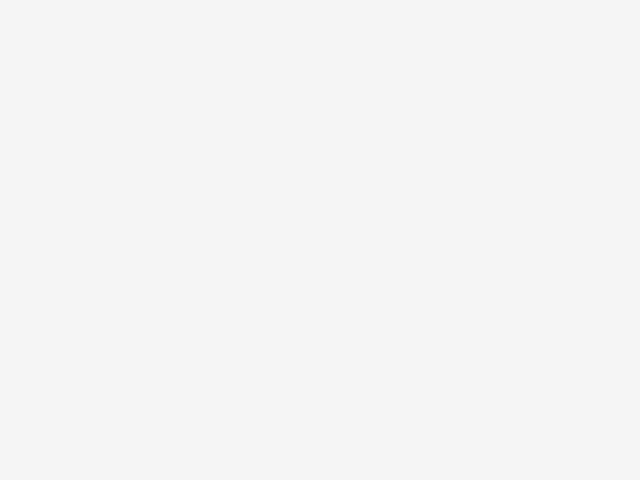
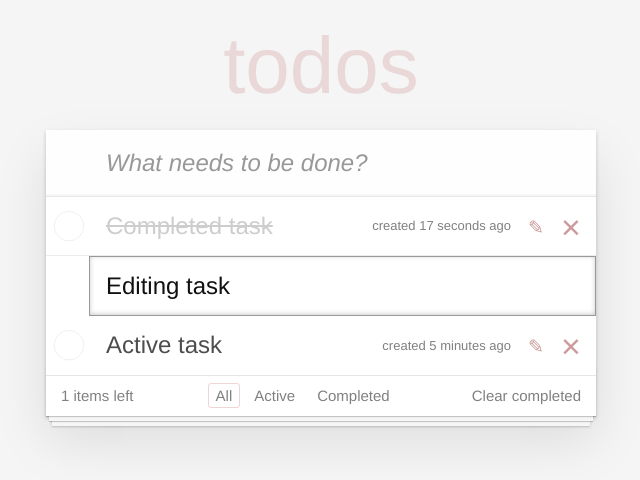
Before and after one commit to DenisShagi/Todo-K, a React (Vite) app: page / in a window 1280 px wide. Shown: the top 480 px of the page, without its empty margins (319-959 px from the left). Built offline with nearby package versions, Linux system fonts and the light colour scheme.

Commit message:
style: Transferred the layout

```diff
--- a/src/App.jsx
+++ b/src/App.jsx
@@ -1,5 +1,17 @@
+import NewTaskForm from './components/NewTaskForm'
+import TaskList from './components/TaskList'
+import Footer from './components/Footer'
+
 function App() {
-	return <></>
+	return (
+		<section className='todoapp'>
+			<NewTaskForm />
+			<section className='main'>
+        <TaskList />
+				<Footer />
+			</section>
+		</section>
+	)
 }
 
 export default App
--- /dev/null
+++ b/src/components/Footer.jsx
@@ -0,0 +1,13 @@
+import TasksFilter from './TasksFilter'
+
+const Footer = () => {
+	return (
+		<footer className='footer'>
+			<span className='todo-count'>1 items left</span>
+			<TasksFilter />
+			<button className='clear-completed'>Clear completed</button>
+		</footer>
+	)
+}
+
+export default Footer
--- /dev/null
+++ b/src/components/NewTaskForm.jsx
@@ -0,0 +1,14 @@
+const NewTaskForm = () => {
+	return (
+		<header className='header'>
+			<h1>todos</h1>
+			<input
+				className='new-todo'
+				placeholder='What needs to be done?'
+				autoFocus
+			/>
+		</header>
+	)
+}
+
+export default NewTaskForm
--- /dev/null
+++ b/src/components/Task.jsx
@@ -0,0 +1,42 @@
+const Task = () => {
+	return (
+		<>
+			<li className='completed'>
+				<div className='view'>
+					<input className='toggle' type='checkbox' />
+					<label>
+						<span className='description'>Completed task</span>
+						<span className='created'>created 17 seconds ago</span>
+					</label>
+					<button className='icon icon-edit'></button>
+					<button className='icon icon-destroy'></button>
+				</div>
+			</li>
+			<li className='editing'>
+				<div className='view'>
+					<input className='toggle' type='checkbox' />
+					<label>
+						<span className='description'>Editing task</span>
+						<span className='created'>created 5 minutes ago</span>
+					</label>
+					<button className='icon icon-edit'></button>
+					<button className='icon icon-destroy'></button>
+				</div>
+				<input type='text' className='edit' value='Editing task' />
+			</li>
+			<li>
+				<div className='view'>
+					<input className='toggle' type='checkbox' />
+					<label>
+						<span className='description'>Active task</span>
+						<span className='created'>created 5 minutes ago</span>
+					</label>
+					<button className='icon icon-edit'></button>
+					<button className='icon icon-destroy'></button>
+				</div>
+			</li>
+		</>
+	)
+}
+
+export default Task
--- /dev/null
+++ b/src/components/TaskList.jsx
@@ -0,0 +1,11 @@
+import Task from './Task'
+
+const TaskList = () => {
+	return (
+		<ul className='todo-list'>
+			<Task />
+		</ul>
+	)
+}
+
+export default TaskList
--- /dev/null
+++ b/src/components/TasksFilter.jsx
@@ -0,0 +1,17 @@
+const TasksFilter = () => {
+	return (
+		<ul className='filters'>
+			<li>
+				<button className='selected'>All</button>
+			</li>
+			<li>
+				<button>Active</button>
+			</li>
+			<li>
+				<button>Completed</button>
+			</li>
+		</ul>
+	)
+}
+
+export default TasksFilter
```
